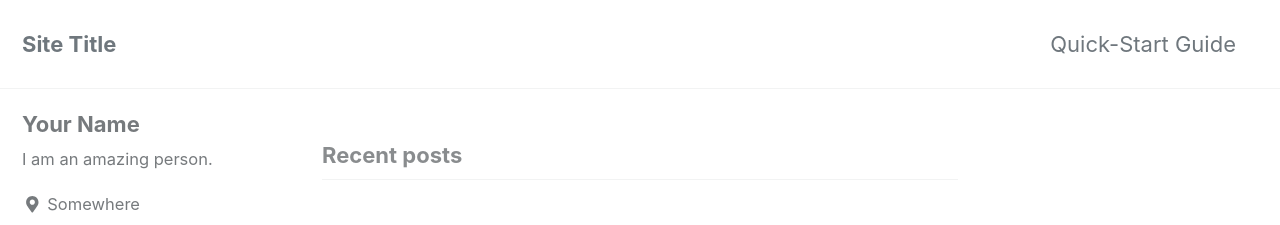
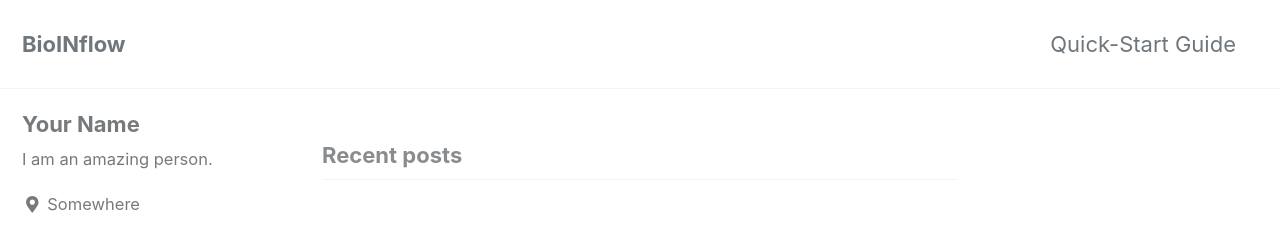
Before and after one commit to bioinflow/bioinflow.github.io, a Jekyll site: the page built from index.html, in a window 1280 px wide and 900 px high. Shown: the top 225 px of the window. Built offline with Jekyll 4.4.1, drawn with Linux system fonts in a browser that asks for light colours; cached includes are drawn as plain includes; the list of posts is cut into pages by our own code.

Commit message:
cambiato titolo

```diff
--- a/_config.yml
+++ b/_config.yml
@@ -16,7 +16,7 @@ minimal_mistakes_skin    : "default" # "air", "aqua", "contrast", "dark", "dirt"
 
 # Site Settings
 locale                   : "en-US"
-title                    : "Site Title"
+title                    : "BioINflow"
 title_separator          : "-"
 name                     : "Your Name"
 description              : "An amazing website."
```
